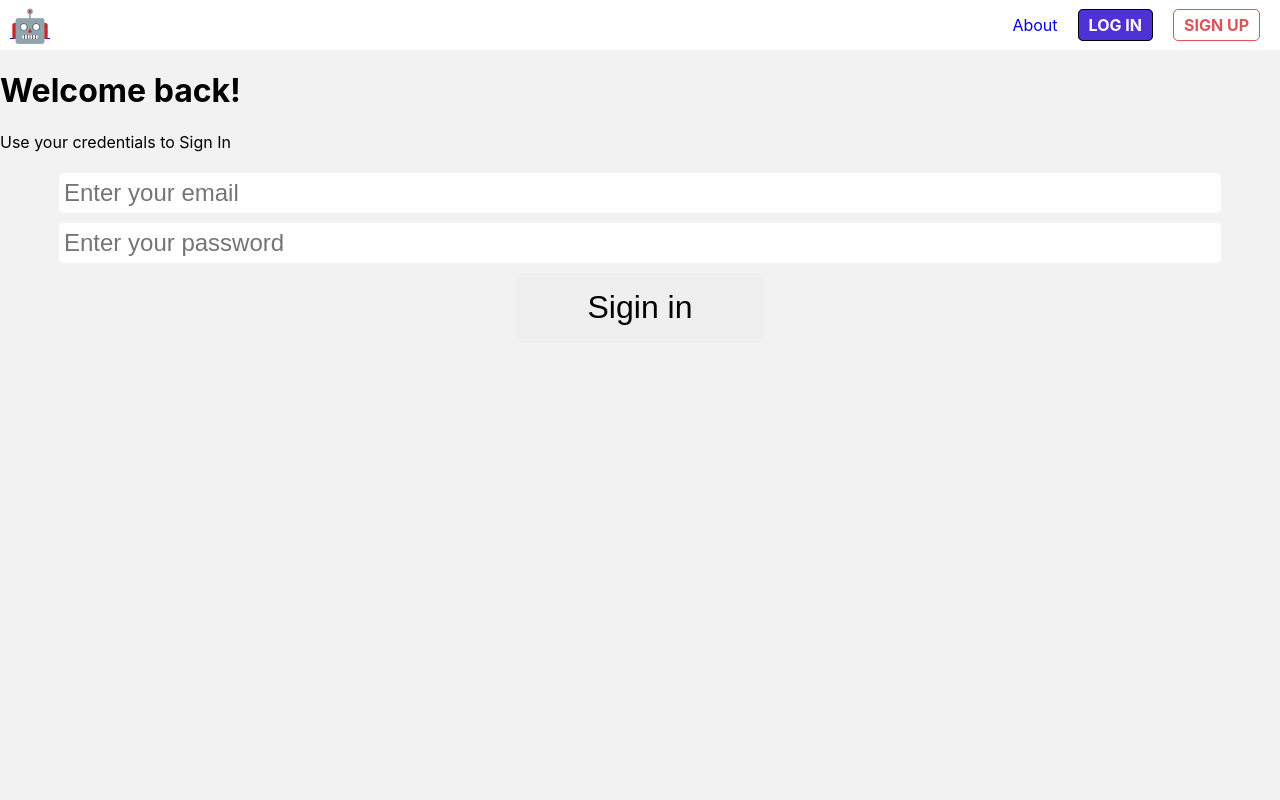
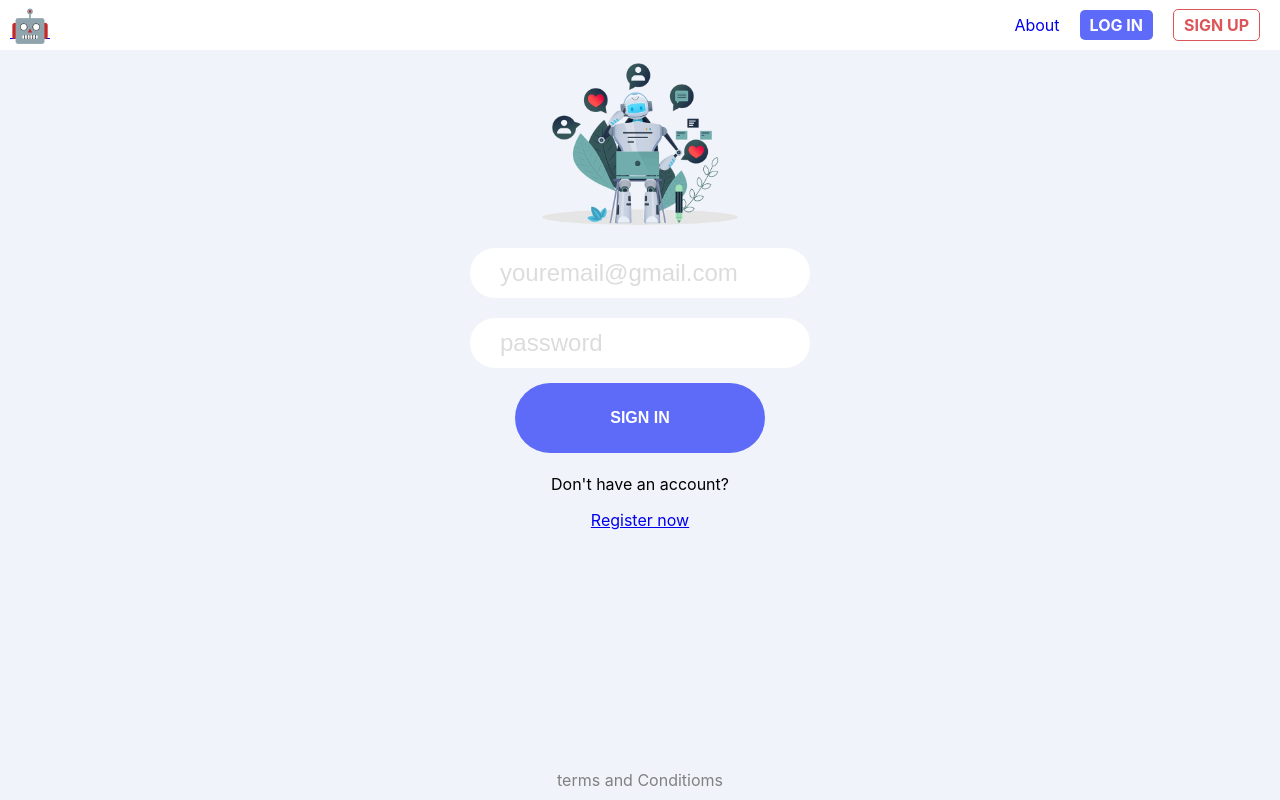
Before and after one commit to Edwinvalerio/instagramBot-frontend, a React (Create React App) app: page /login in a window 1280 px wide. Built offline with nearby package versions, Linux system fonts and the light colour scheme.

Commit message:
styling sign in page

```diff
--- a/src/App.css
+++ b/src/App.css
@@ -4,7 +4,7 @@
 } */
 
 body {
-  background: #f2f2f2;
+  background: #f1f3fa;
 }
 
 #cards-parent-container {
@@ -22,6 +22,8 @@ button {
   min-width: 250px;
   min-height: 70px;
   margin: 5px;
+  background: #1976d2;
+  color: white;
 }
 
 #stop-btn {
@@ -62,7 +64,6 @@ form {
 input {
   border-radius: 5px;
   border: none;
-  width: 90vw;
   height: 30px;
   padding: 5px;
   margin: 5px 0;
--- /dev/null
+++ b/src/component/login/Login.css
@@ -0,0 +1,44 @@
+#login_screen {
+  min-height: 90vh;
+}
+
+#signin-logo {
+  max-width: 300px;
+  margin: 0 auto;
+  display: flex;
+}
+
+.user-inputs {
+  border-radius: 50px;
+  min-height: 50px;
+  padding: 0 15px;
+  margin: 10px 10px;
+}
+
+.user-inputs::placeholder {
+  color: #dcdcdc;
+  padding: 0 15px;
+}
+
+#login-btn {
+  background: #5e6bf9;
+  border-radius: 50px;
+  text-transform: uppercase;
+  font-size: 1em;
+  font-weight: bold;
+}
+#login-btn:active {
+  background: #2e38a8;
+  border-radius: 50px;
+  text-transform: uppercase;
+  font-size: 1em;
+  font-weight: bold;
+}
+
+#terms {
+  position: absolute;
+  bottom: 0;
+  color: grey;
+  text-decoration: none;
+  margin: 10px 0;
+}
--- a/src/component/login/Login.js
+++ b/src/component/login/Login.js
@@ -1,5 +1,7 @@
 import React, { Component } from "react";
+import { NavLink } from "react-router-dom";
 import axios from "axios";
+import "./Login.css";
 
 // ADDRESS OF SERVER OR BACKEND
 import { apiDomain } from "../../serverAddress";
@@ -9,7 +11,7 @@ export default class Login extends Component {
     super(props);
     this.state = {
       isWrongPassword: false,
-      isLogInBtnDisabled: false
+      isLogInBtnDisabled: false,
     };
     this.handleSubmit = this.handleSubmit.bind(this);
     this.handleChange = this.handleChange.bind(this);
@@ -20,13 +22,11 @@ export default class Login extends Component {
     });
   }
   handleSubmit(e) {
-
     e.preventDefault();
     this.setState({
-      isLogInBtnDisabled: true
-    })
+      isLogInBtnDisabled: true,
+    });
     axios.post(`${apiDomain}/api/login`, { ...this.state }).then((res) => {
-
       if (res.data.success) {
         localStorage.setItem("token", res.data.token);
         window.location.href = "/dashboard";
@@ -34,17 +34,14 @@ export default class Login extends Component {
         alert("wrong password");
         this.setState({
           isWrongPassword: true,
-          isLogInBtnDisabled: false
+          isLogInBtnDisabled: false,
         });
       }
 
-
-
       this.setState({
-        isLogInBtnDisabled: false
-      })
+        isLogInBtnDisabled: false,
+      });
     });
-
   }
   componentDidMount() {
     if (localStorage.getItem("token")) {
@@ -53,14 +50,21 @@ export default class Login extends Component {
   }
   render() {
     return (
-      <div>
-        <h1> Welcome back!</h1>
-        <p>Use your credentials to Sign In</p>
+      <div id="login_screen">
+        <img id="signin-logo" src="/login_image.png" alt="logo" />
         <form onSubmit={this.handleSubmit}>
-          <input name="memberEmail" type="email" placeholder="Enter your email" required onChange={this.handleChange} />
-          <input name="memberPassword" type="password" placeholder="Enter your password" required onChange={this.handleChange} />
+          <input className="user-inputs" name="memberEmail" type="email" placeholder="youremail@gmail.com" required onChange={this.handleChange} />
+          <input className="user-inputs" name="memberPassword" type="password" placeholder="password" required onChange={this.handleChange} />
           {this.state.isWrongPassword ? <p>Wrong username or password</p> : null}
-          <button disabled={this.state.isLogInBtnDisabled}>Sigin in</button>
+          <button id="login-btn" disabled={this.state.isLogInBtnDisabled}>
+            Sign in
+          </button>
+          <p>Don't have an account?</p>
+
+          <NavLink to="/">Register now</NavLink>
+          <NavLink id="terms" to="/terms">
+            terms and Conditioms
+          </NavLink>
         </form>
       </div>
     );
--- a/src/component/navbar/Navbar.css
+++ b/src/component/navbar/Navbar.css
@@ -17,11 +17,6 @@ header {
   text-decoration: none;
 }
 
-.active-navbar {
-  color: white !important;
-  background: #4f32d6;
-}
-
 .sigin-btn {
   border-radius: 5px;
   border: 1px solid #000000;
@@ -29,6 +24,12 @@ header {
   padding: 5px 10px;
   text-transform: uppercase;
   color: #000000;
+}
+
+.active-navbar {
+  color: white !important;
+  background: #5e6bf9;
+  border: none;
 }
 .sigup-btn {
   border-radius: 5px;
--- a/src/component/signup/Signup.js
+++ b/src/component/signup/Signup.js
@@ -58,10 +58,10 @@ export default class Signup extends Component {
         <h1>Sign Up</h1>
         <p>Create your igBot account</p>
         <form onSubmit={this.handleSubmit}>
-          <input name="memberEmail" required type="email" placeholder="Enter your email" autoComplete="off" onChange={this.handleChange} />
+          <input className="user-inputs" name="memberEmail" required type="email" placeholder="Enter your email" autoComplete="off" onChange={this.handleChange} />
           {this.state.emailTaken ? <p>Email is taken. Please try another email</p> : null}
-          <input required name="memberPassword" type="password" placeholder="Enter your password" autoComplete="off" onChange={this.handleChange} />
-          <input required name="rememberPassword" type="password" placeholder="Confirm your password" autoComplete="off" onChange={this.handleChange} />
+          <input className="user-inputs" required name="memberPassword" type="password" placeholder="Enter your password" autoComplete="off" onChange={this.handleChange} />
+          <input className="user-inputs" required name="rememberPassword" type="password" placeholder="Confirm your password" autoComplete="off" onChange={this.handleChange} />
           <p>
             <input type="checkbox" /> I agree to the Terms of Service and Privacy Policy
           </p>
```
Also changed, not shown: public/_login_image.png (added), public/login_image.png (added).
